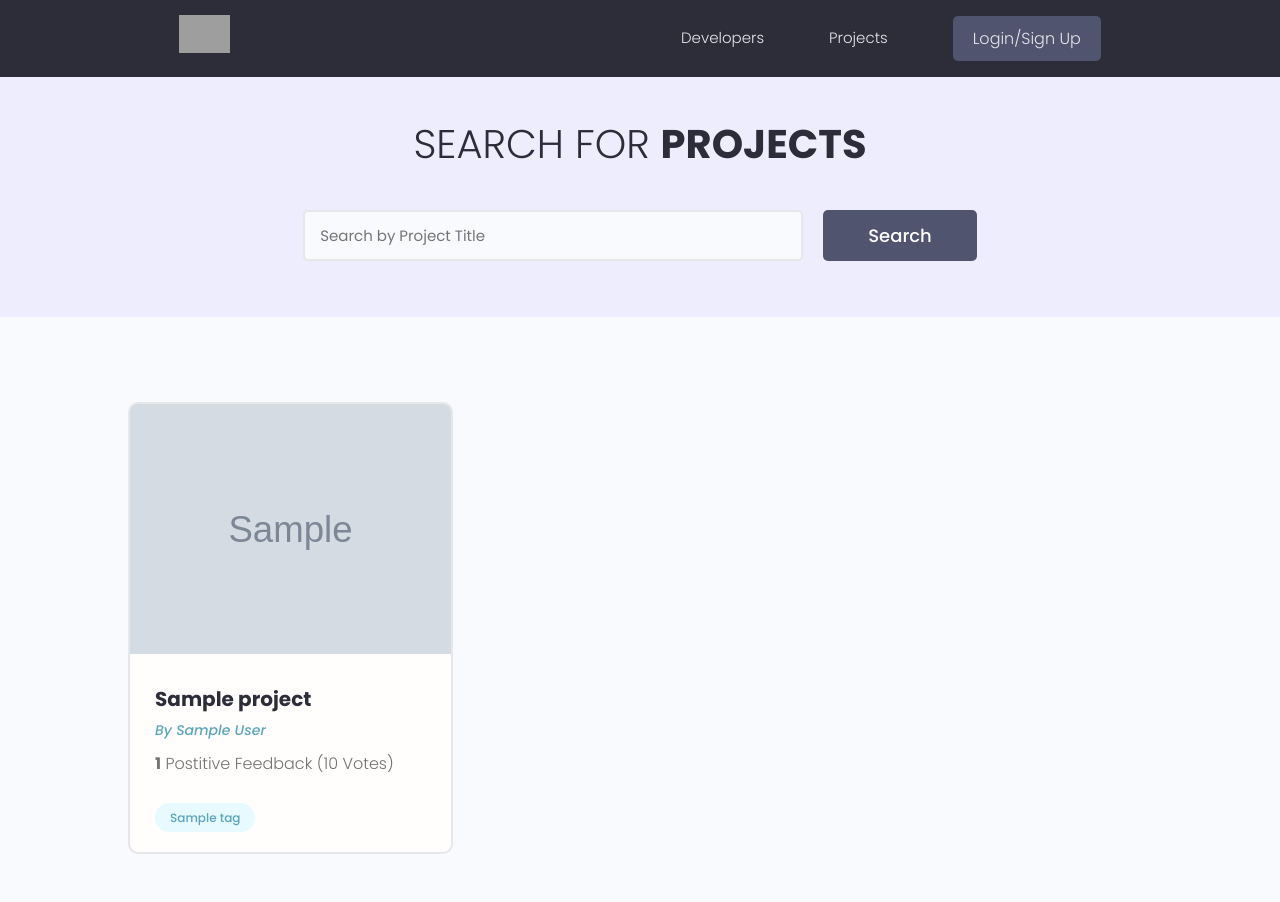
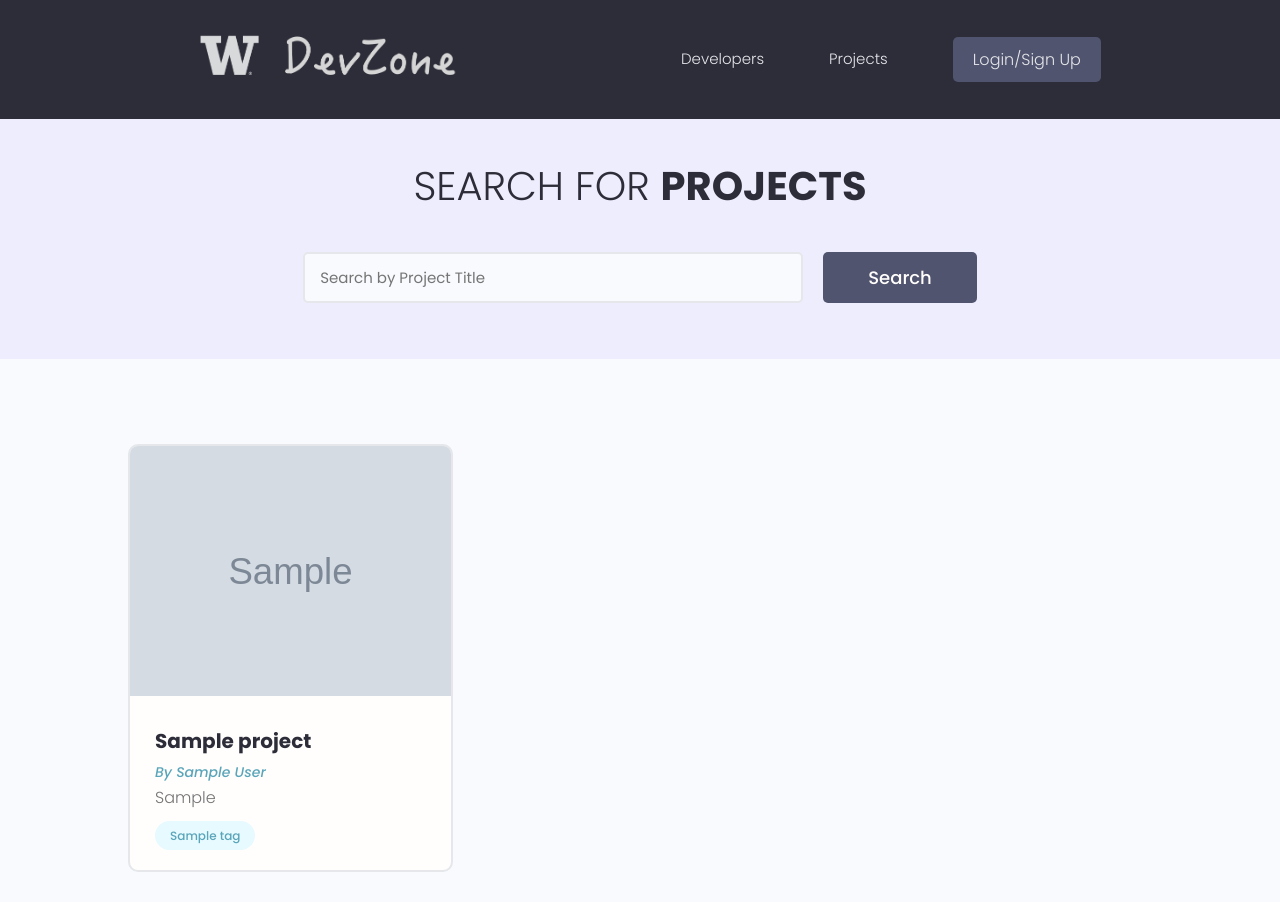
Before and after one commit to quminzhi/DevZone, a Django app: page /projects/ in a window 1280 px wide. Before the commit the page ends 854 px from the top, so only its background shows below. Run offline with Django 3.2, Linux system fonts and the light colour scheme; tables that the repository leaves empty hold one stand-in row (values such as "Sample post"); grey boxes marked "Sample" are stand-in pictures; some libraries are stand-ins or nearby versions; grey boxes are pictures that could not be loaded.

Commit message:
Beta 1.0.0

```diff
--- a/base/models.py
+++ b/base/models.py
@@ -10,6 +10,7 @@ class Project(models.Model):
     owner = models.ForeignKey(
         Profile, null=True, blank=True, on_delete=CASCADE)
     title = models.CharField(max_length=200)
+    short_intro = models.CharField(max_length=200, null=True, blank=True)
     # null for database, blank for django to solve post request
     description = models.TextField(null=True, blank=True)
     # default and upload_to are based on MEDIA_ROOT
--- a/base/templates/base/projects.html
+++ b/base/templates/base/projects.html
@@ -35,10 +35,15 @@
                                 <h3 class="project__title">{{ project.title }}</h3>
                                 <p><a class="project__author" href="{% url 'user-profile' project.owner.id %}">By
                                     {{ project.owner.name }}</a></p>
-                                <p class="project--rating">
+                                {% if project.short_intro %}
+                                <h5>{{ project.short_intro | slice:'60'}}</h5>
+                                {% else %}
+                                <h5>I am a lazy husky</h5>
+                                {% endif %}
+                                <!-- <p class="project--rating">
                                     <span style="font-weight: bold;">{{ project.pos_ratio }}</span> Postitive
                                     Feedback ({{ project.vote_total }} Vote{{ project.vote_total | pluralize:'s' }})
-                                </p>
+                                </p> -->
                                 <div class="project__tags">
                                     {% for tag in project.tags.all %}
                                     <span class="tag tag--pill tag--main">
--- a/base/templates/base/single-project.html
+++ b/base/templates/base/single-project.html
@@ -35,10 +35,12 @@
                 </div>
 
                 <div class="comments">
+                    {% if request.user.profile.id == project.owner.id %}
                     <h3 class="singleProject__subtitle">Feedback</h3>
                     <h5 class="project--rating">
                         {{ project.pos_ratio }}% Positive Feedback ({{ project.vote_total }} Vote{{ project.vote_total | pluralize:'s' }})
                     </h5>
+                    {% endif %}
 
                     {% if request.user.profile.id in project.reviewers %}
                     <p>You have already submitted review for the project.</p>
--- a/static/css/app.css
+++ b/static/css/app.css
@@ -50,7 +50,7 @@ img {
 }
 
 .header__logo > img {
-  height: 3.8rem;
+  height: 8.0rem;
 }
 
 .header__nav > ul {
@@ -535,6 +535,10 @@ img {
   text-align: justify;
 }
 
+.project__tags {
+  margin-top: 1rem;
+}
+
 /*========== Comments ==========*/
 
 .comments {
--- a/static/css/main.css
+++ /dev/null
@@ -1,3 +0,0 @@
-h1 {
-    color:brown,
-}
--- a/static/uikit/styles/modules/_typography.css
+++ b/static/uikit/styles/modules/_typography.css
@@ -23,7 +23,7 @@ h4 {
 }
 
 h5 {
-  font-size: 2.4rem;
+  font-size: 1.6rem;
   font-weight: var(--font-medium);
 }
 
--- a/templates/main.html
+++ b/templates/main.html
@@ -8,7 +8,7 @@
     <meta name="viewport" content="width=device-width, initial-scale=1.0" />
 
     <!-- Favicon -->
-    <link rel="shortcut icon" href="images/favicon.ico" type="image/x-icon" />
+    <link rel="shortcut icon" href="{% static 'images/favicon.png' %}" type="image/x-icon" />
     <!-- Icon - IconMonster -->
     <link rel="stylesheet" href="https://cdn.iconmonstr.com/1.3.0/css/iconmonstr-iconic-font.min.css" />
     <!-- Mumble UI -->
@@ -21,16 +21,6 @@
 
 <body>
     {% include 'navbar.html' %}
-
-    <!-- {% if messages %}
-    <ul class="messages">
-        {% for message in messages %}
-        <li {% if message.tags %} class="{{ message.tags }}" {% endif %}>
-            {{ message }}
-        </li>
-        {% endfor %}
-    </ul>
-    {% endif %} -->
 
     {% if messages %}
     {% for message in messages %}
@@ -46,7 +36,17 @@
     {% endblock %}
 
     <script src="{% static 'uikit/app.js' %}"></script>
+    <script src="https://cdnjs.cloudflare.com/ajax/libs/jquery/3.6.0/jquery.min.js"></script>
+    <script src="https://cdnjs.cloudflare.com/ajax/libs/jquery/3.6.0/jquery.js"></script>
     <script src="{% static 'js/main.js' %}"></script>
+    <script>
+        $(document).ready(function() {
+            // messages timeout for 4 sec
+            setTimeout(function() {
+                $('.alert').fadeOut('slow');
+            }, 3000); // <-- time in milliseconds, 1000 =  1 sec
+        });
+    </script>
 </body>
 
 </html>
--- a/templates/navbar.html
+++ b/templates/navbar.html
@@ -3,7 +3,7 @@
 <header class="header">
     <div class="container container--narrow">
         <a href="{% url 'profiles' %}" class="header__logo">
-            <img src="{% static 'images/logo.svg' %}" alt="DevSearch Logo" />
+            <img src="{% static 'images/logo.png' %}" alt="UW Logo" />
         </a>
         <nav class="header__nav">
             <input type="checkbox" id="responsive-menu" />
--- a/users/templates/users/login-register.html
+++ b/users/templates/users/login-register.html
@@ -20,7 +20,7 @@
             <div class="form__field">
                 <label for="formInput#text">Username: </label>
                 <input class="input input--text" id="formInput#text" type="text" name="username"
-                    placeholder="Enter your username..." />
+                    placeholder="Enter your username" />
             </div>
 
             <!-- Input:Password -->
--- a/users/templates/users/profiles.html
+++ b/users/templates/users/profiles.html
@@ -7,7 +7,7 @@
         <div class="container container--narrow">
             <div class="hero-section__box">
                 <h2>CONNECT WITH <span>DEVELOPERS</span></h2>
-                <h2>FROM AROUND THE WORLD</h2>
+                <h2>FROM UW CAMPUS</h2>
             </div>
 
             <div class="hero-section__search">
```
Also changed, not shown: base/migrations/0012_auto_20211129_0353.py (added), static/images/W-Logo_RegistrationMark_CoolGrey3.png (added), static/images/avatar.svg (added), static/images/default.jpg, static/images/favicon.png (added), static/images/logo.png (added), static/images/logo.svg (deleted).
